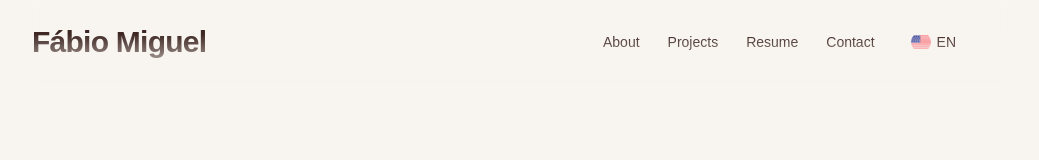
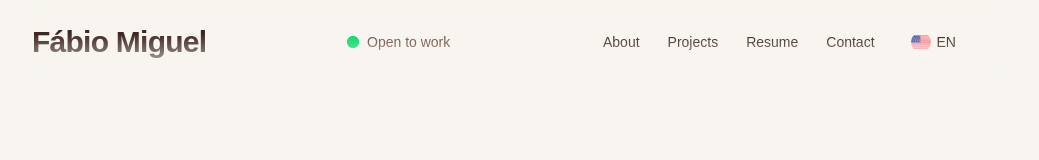
Before and after one commit to FabioMiguelNascimento/fabio_portfolio, a Next.js app: page /en in a window 1280 px wide. Shown: the top 160 px of the page, without its empty margins (120-1159 px from the left). Built offline with nearby package versions, Linux system fonts and the light colour scheme; some icons are missing.

Commit message:
feat: add StatusButton component and integrate it into navbar and resume sections

```diff
--- a/components/navbar/navbar.tsx
+++ b/components/navbar/navbar.tsx
@@ -1,4 +1,5 @@
 "use client"
+import { StatusButton } from "@/components/ui/status-button"
 import { useIsMobile } from "@/hooks/use-mobile.hook"
 import { Link, usePathname, useRouter } from "@/i18n/routing"
 import { cn } from "@/lib/utils"
@@ -101,6 +102,9 @@ export default function Navbar() {
                 <Link href="/" className="text-3xl font-semibold tracking-tight sm:text-3xl">
                     Fábio Miguel
                 </Link>
+                <div className="hidden sm:flex items-center gap-4">
+                  <StatusButton />
+                </div>
                 {isMobile ? (
                     <DynamicMobile items={[...primaryItems, ...actionItems]} menuLabel={menuLabel} />
                 ) : (
--- a/components/resume/resume-controlls.tsx
+++ b/components/resume/resume-controlls.tsx
@@ -20,7 +20,7 @@ export default function ResumeControlls(
           {downloadLabel}
         </Button>
       </a>
-      <Button variant="ghost" size="icon" onClick={() => onOpenChange(false)}>
+      <Button data-slot="sheet-close" variant="ghost" size="icon" onClick={() => onOpenChange(false)}>
         <HugeiconsIcon icon={Cancel01FreeIcons} />
         <span className="sr-only">Fechar</span>
       </Button>
--- a/components/resume/resume-header.tsx
+++ b/components/resume/resume-header.tsx
@@ -1,3 +1,4 @@
+import { StatusButton } from "@/components/ui/status-button";
 import { SheetHeader } from "../ui/sheet";
 import ResumeControlls from "./resume-controlls";
 
@@ -11,7 +12,8 @@ export default function ResumeHeader({
 }) {
     return(
         <SheetHeader className="ml-auto">
-          <div className="flex gap-2">
+          <div className="flex items-center gap-4">
+            <StatusButton />
             <ResumeControlls downloadLabel={downloadLabel} onOpenChange={onOpenChange} />
           </div>
         </SheetHeader>
--- a/components/resume/sections/experience-section.tsx
+++ b/components/resume/sections/experience-section.tsx
@@ -33,7 +33,7 @@ export default function ExperienceSection({
             <div className="flex-1">
               <div className="flex items-start gap-4 mb-2 flex-wrap">
                 <h4 className="text-lg font-semibold mr-4">{item.role}</h4>
-                <span className="inline-flex items-center justify-center whitespace-nowrap min-w-[6rem] px-3 py-1 text-xs rounded-full bg-accent text-accent-foreground">{item.period ?? ""}</span>
+                <span className="inline-flex items-center justify-center whitespace-nowrap min-w-24 px-3 py-1 text-xs rounded-full bg-accent text-accent-foreground">{item.period ?? ""}</span>
               </div>
               <p className="text-primary/80 mb-2">{item.company}</p>
               <ul className="list-disc list-inside space-y-1 text-sm">
--- /dev/null
+++ b/components/ui/status-button.tsx
@@ -0,0 +1,45 @@
+"use client";
+
+import { siteConfig } from "@/config/site";
+import { useLocale, useTranslations } from "next-intl";
+import { useRouter } from "next/navigation";
+
+export function StatusButton() {
+  const t = useTranslations("status");
+  const open = siteConfig.openToWork;
+  const router = useRouter();
+  const locale = useLocale();
+
+  const handleClick = () => {
+    const closeBtn = document.querySelector('[data-slot="sheet-close"]') as HTMLElement | null;
+    if (closeBtn) {
+      closeBtn.click();
+      setTimeout(() => {
+        router.push(`/${locale}/#contact`);
+      }, 350);
+    } else {
+      router.push(`/${locale}/#contact`);
+    }
+  };
+
+  return (
+    <button
+      type="button"
+      onClick={handleClick}
+      aria-label={open ? t("open") : t("unavailable")}
+      className="inline-flex items-center gap-2 cursor-pointer"
+    >
+      <span
+        aria-hidden
+        className={`relative inline-flex h-3 w-3 rounded-full ${
+          open ? "bg-green-500" : "bg-gray-400"
+        }`}
+      >
+        {open && <span className="absolute inline-flex h-full w-full animate-ping rounded-full bg-green-400 opacity-75"></span>}
+      </span>
+      <span className="text-sm font-medium text-muted-foreground">
+        {open ? t("open") : t("unavailable")}
+      </span>
+    </button>
+  );
+}
--- /dev/null
+++ b/config/site.ts
@@ -0,0 +1,4 @@
+export const siteConfig = {
+  // Toggle to true when open to work, false when unavailable
+  openToWork: true,
+};
--- a/i18n/messages/en.json
+++ b/i18n/messages/en.json
@@ -24,6 +24,10 @@
             "contact": "Contact"
         },
         "tech_title": "My Stack"
+    },
+    "status": {
+        "open": "Open to work",
+        "unavailable": "Unavailable"
     },
     "resume": {
         "header": {
--- a/i18n/messages/pt-br.json
+++ b/i18n/messages/pt-br.json
@@ -24,6 +24,10 @@
             "contact": "Contato"
         },
         "tech_title": "Minha Stack"
+    },
+    "status": {
+        "open": "Disponível para trabalho",
+        "unavailable": "Indisponível"
     },
     "resume": {
         "header": {
```
